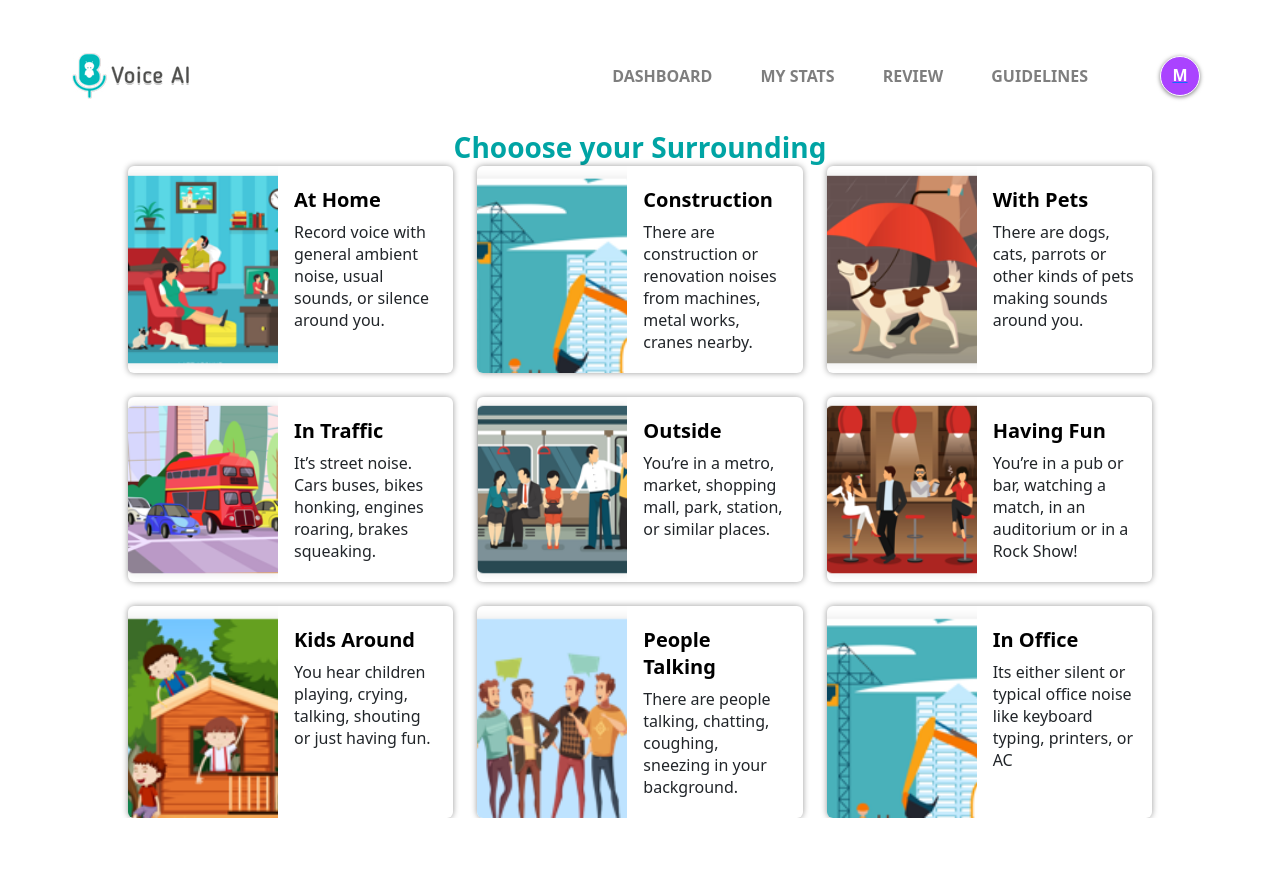
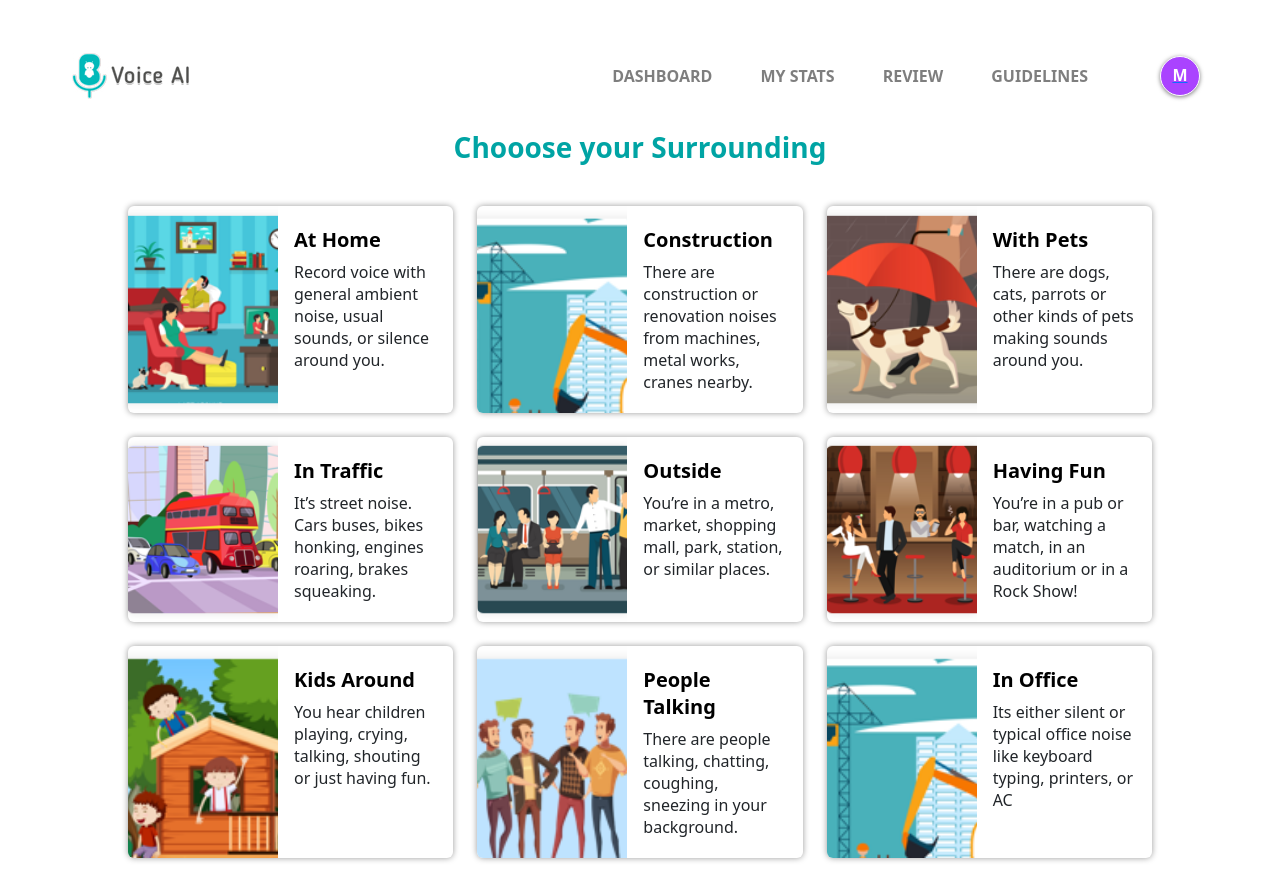
Before and after one commit to harshvar2/voiceaidashboard, a Next.js app: page /home in a window 1280 px wide. Before the commit the page ends 818 px from the top, so only its background shows below. Built offline with nearby package versions, Linux system fonts and the light colour scheme.

Commit message:
fix margin

```diff
--- a/styles/DashboardContents.module.css
+++ b/styles/DashboardContents.module.css
@@ -5,6 +5,8 @@
   grid-template-columns: 1fr 1fr 1fr;
   grid-row-gap: 1.5rem;
   grid-column-gap: 1.5rem;
+  margin-top: 2.5rem;
+  margin-bottom: 2rem;
 }
 .card {
   display: flex;
@@ -50,11 +52,13 @@
 @media (max-width: 1250px) {
   .grid {
     grid-template-columns: 1fr 1fr;
+    margin:0;
   }
 }
 @media (max-width: 1060px) {
   .grid {
     grid-template-columns: 1fr 1fr;
+    margin:0;
   }
 }
 
@@ -62,6 +66,7 @@
   .grid {
     width: 100%;
     padding:2rem;
+    margin:0;
   }
 }
 
```
